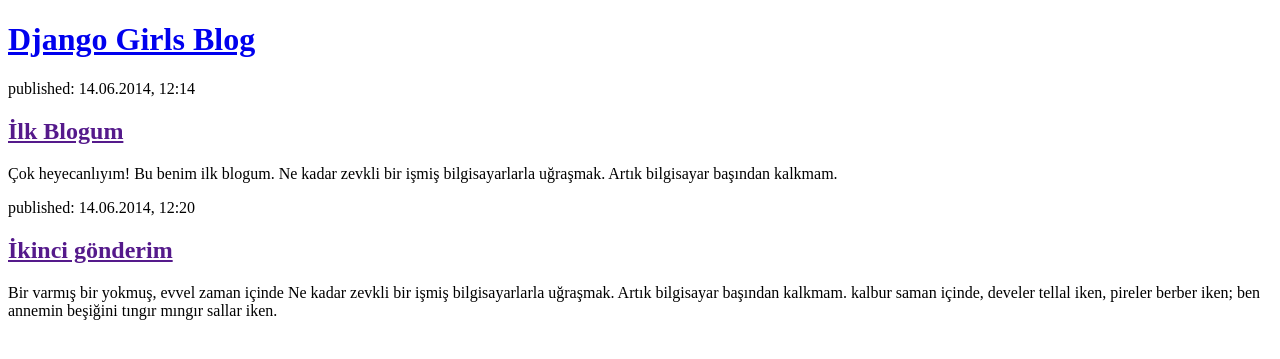
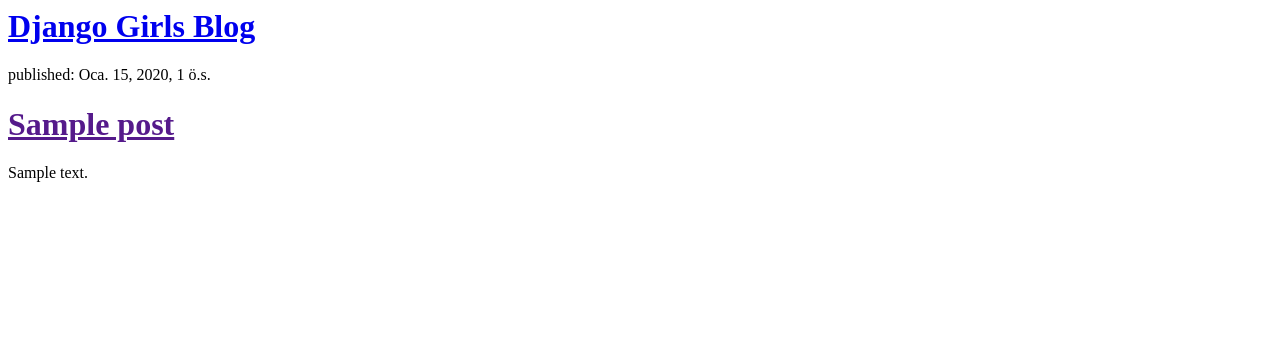
Before and after one commit to selamet/djangogirls-blog, a Django app: template blog/templates/blog/post_list.html in a window 1280 px wide. Shown: the top 359 px of the page. Run offline with Django 3.2, Linux system fonts and the light colour scheme; the template is opened without the code that fills it: values that come from a table or form of the project are taken from there, others are empty; tables that the repository leaves empty hold one stand-in row (values such as "Sample post").

Commit message:
Veritabanından gönderileri göstermek için template'ler değiştirildi.

```diff
--- a/blog/templates/blog/post_list.html
+++ b/blog/templates/blog/post_list.html
@@ -1,29 +1,11 @@
-<!DOCTYPE html>
-<html lang="en">
-<head>
-    <meta charset="UTF-8">
-    <title>Django girls blog</title>
-</head>
-<body>
-
-
 <div>
     <h1><a href="/">Django Girls Blog</a></h1>
 </div>
-<div>
-    <p>published: 14.06.2014, 12:14</p>
-    <h2><a href="">İlk Blogum</a></h2>
-    <p>Çok heyecanlıyım! Bu benim ilk blogum. Ne kadar zevkli bir işmiş bilgisayarlarla uğraşmak. Artık bilgisayar
-        başından kalkmam. </p>
-</div>
 
-<div>
-    <p>published: 14.06.2014, 12:20</p>
-    <h2><a href="">İkinci gönderim</a></h2>
-    <p>Bir varmış bir yokmuş, evvel zaman içinde Ne kadar zevkli bir işmiş bilgisayarlarla uğraşmak. Artık bilgisayar
-        başından kalkmam. kalbur saman içinde, develer tellal iken, pireler berber iken; ben annemin beşiğini tıngır
-        mıngır sallar iken.</p>
-</div>
-
-</body>
-</html>
+{% for post in posts %}
+    <div>
+        <p>published: {{ post.published_date }}</p>
+        <h1><a href="">{{ post.title }}</a></h1>
+        <p>{{ post.text|linebreaksbr }}</p>
+    </div>
+{% endfor %}
```
Also changed, not shown: blog/views.py (+4 -3 lines).
